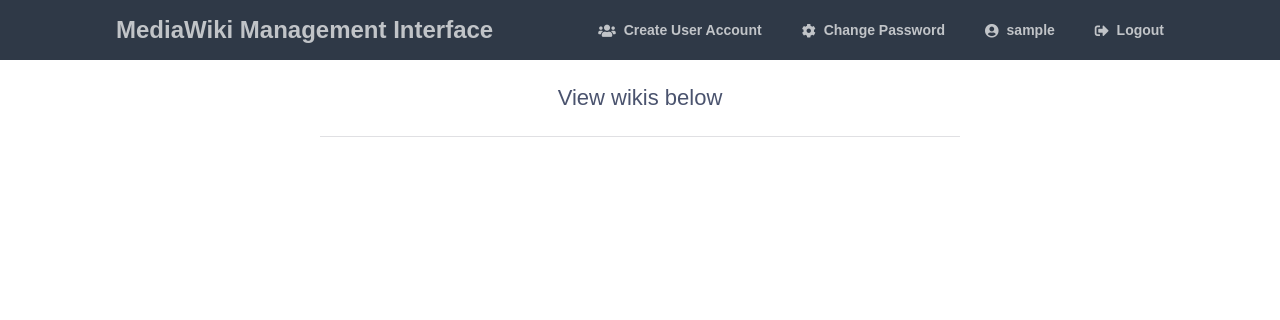
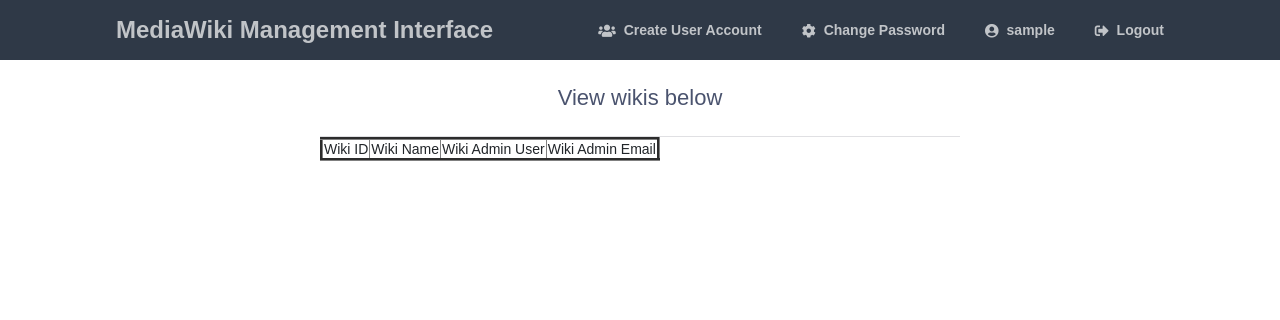
Before and after one commit to dafogary/wikiStax, a PHP site: page /wikilist.php in a window 1280 px wide. Shown: the top 320 px of the page. Run offline with PHP 8.4, Linux system fonts and the light colour scheme; the visitor is signed in with stand-in values (Sample User, id 1); tables that the repository leaves empty or names only in its code hold one stand-in row (values such as "Sample post").

Commit message:
added table to wikilist

```diff
--- a/createwiki.php
+++ b/createwiki.php
@@ -174,7 +174,7 @@
 
 		echo shell_exec("php {$farm}/maintenance/update.php --conf {$wiki_local}"); // Performs mediawiki update on new wiki
 		// Add new wiki to the wiki list
-		$sql = "INSERT INTO users (wikiname, wikilocal, wikifolder, dbname, admin, adminemail) VALUES (?, ?, ?, ?, ?, ?)";
+		$sql = "INSERT INTO wikis (wikiname, wikilocal, wikifolder, dbname, admin, adminemail) VALUES (?, ?, ?, ?, ?, ?)";
 		if($stmt = mysqli_prepare($link, $sql)){
 			// Bind variables to the prepared statement as parameters
 			mysqli_stmt_bind_param($stmt, "ssssss", $wiki_name, $wiki_local, $wiki_dir, $db_name, $adminuser, $adminemail);
--- a/wikilist.php
+++ b/wikilist.php
@@ -11,6 +11,14 @@
 // Include config file
 require_once "config.php";
 
+$sql = "SELECT id, wikiname, admin, adminemail FROM wikis WHERE id = ?";
+$stmt = mysqli_prepare($link, $sql);
+
+mysqli_stmt_bind_param($stmt, "i", $pid);
+mysqli_stmt_execute($stmt);
+
+$result = mysqli_stmt_get_result($stmt);
+
 ?>
 <!DOCTYPE html>
 <?php include_once("menu.php");?>
@@ -21,6 +29,22 @@
 <body>
 	<div class="content">
 		<h2>View wikis below</h2>
+		<table border="3">
+			<tr>
+				<td>Wiki ID</td>
+				<td>Wiki Name</td>
+				<td>Wiki Admin User</td>
+				<td>Wiki Admin Email</td>
+			</tr>
+			<?php while($row = mysqli_fetch_array($result)){ ?>
+				<tr>
+					<td><?php echo $row['id']?></td>
+					<td><?=$row['wikiname']?></td>
+					<td><?=$row['admin']?></td>
+					<td><?=$row['adminemail']?></td>
+				</tr>
+			<?php } ?>
+		</table>
 	</div>
 </body>
 </html>
```
